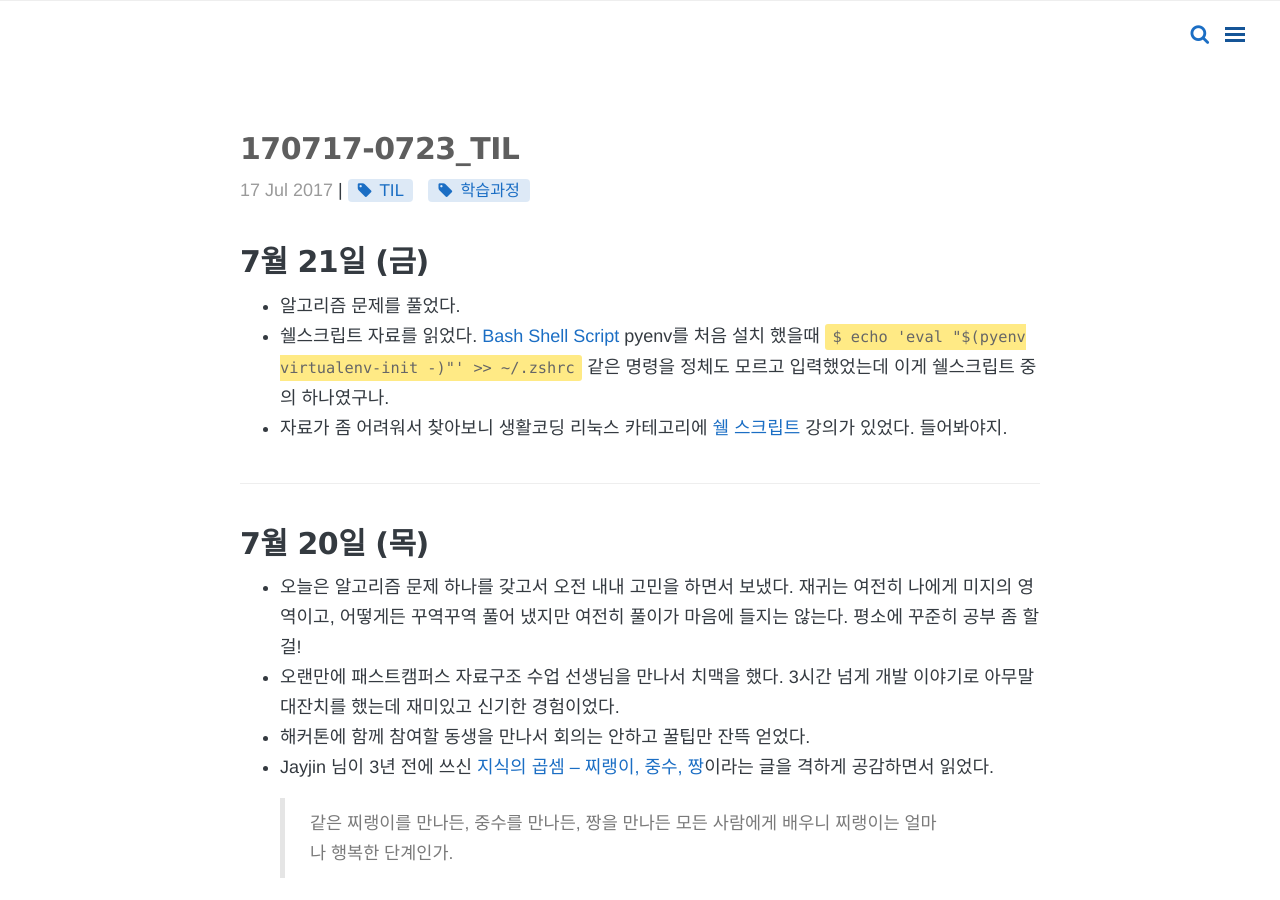
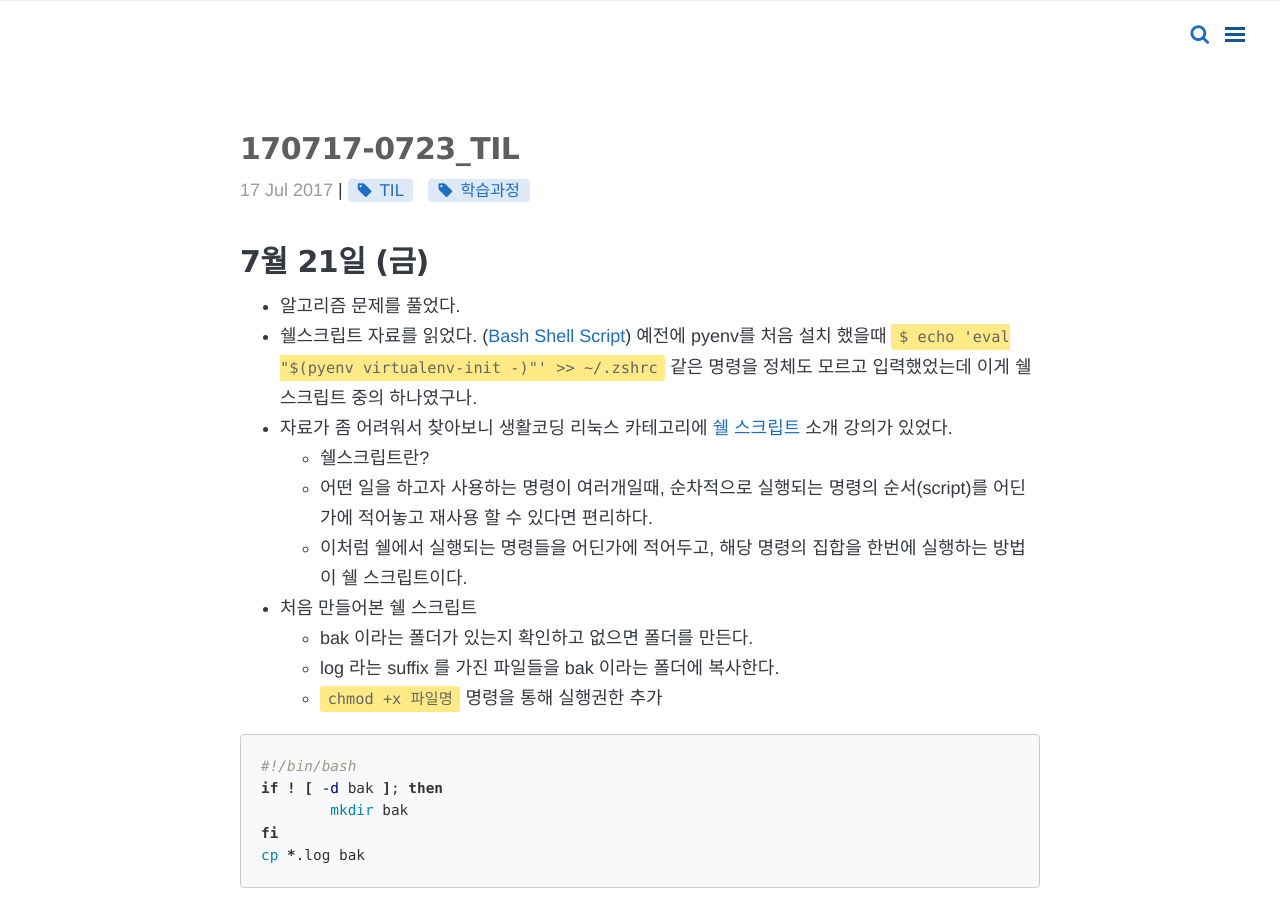
Before and after one commit to wayhome25/wayhome25.github.io, a Jekyll site: the page built from _posts/TIL(Today I Learned)/2017-07-17-07-23-TIL.md, in a window 1280 px wide and 900 px high. Built offline with Jekyll 4.4.1, drawn with Linux system fonts in a browser that asks for light colours; nearby versions of some CDN libraries; comment, search, counter and statistics services are not loaded.

Commit message:
add blog post

````diff
--- a/_posts/TIL(Today I Learned)/2017-07-17-07-23-TIL.md
+++ b/_posts/TIL(Today I Learned)/2017-07-17-07-23-TIL.md
@@ -9,8 +9,23 @@ comments: true
 
 # 7월 21일 (금)
 - 알고리즘 문제를 풀었다.
-- 쉘스크립트 자료를 읽었다. [Bash Shell Script](https://www.gitbook.com/book/mug896/shell-script/details) pyenv를 처음 설치 했을때 `$ echo 'eval "$(pyenv virtualenv-init -)"' >> ~/.zshrc` 같은 명령을 정체도 모르고 입력했었는데 이게 쉘스크립트 중의 하나였구나.
-- 자료가 좀 어려워서 찾아보니 생활코딩 리눅스 카테고리에 [쉘 스크립트](https://opentutorials.org/course/2598/14204) 강의가 있었다. 들어봐야지.
+- 쉘스크립트 자료를 읽었다. ([Bash Shell Script](https://www.gitbook.com/book/mug896/shell-script/details)) 예전에 pyenv를 처음 설치 했을때 `$ echo 'eval "$(pyenv virtualenv-init -)"' >> ~/.zshrc` 같은 명령을 정체도 모르고 입력했었는데 이게 쉘스크립트 중의 하나였구나.
+- 자료가 좀 어려워서 찾아보니 생활코딩 리눅스 카테고리에 [쉘 스크립트](https://opentutorials.org/course/2598/14204) 소개 강의가 있었다.
+  - 쉘스크립트란?
+  - 어떤 일을 하고자 사용하는 명령이 여러개일때, 순차적으로 실행되는 명령의 순서(script)를 어딘가에 적어놓고 재사용 할 수 있다면 편리하다.
+  - 이처럼 쉘에서 실행되는 명령들을 어딘가에 적어두고, 해당 명령의 집합을 한번에 실행하는 방법이 쉘 스크립트이다.
+- 처음 만들어본 쉘 스크립트
+  - bak 이라는 폴더가 있는지 확인하고 없으면 폴더를 만든다.
+  - log 라는 suffix 를 가진 파일들을 bak 이라는 폴더에 복사한다.
+  - `chmod +x 파일명` 명령을 통해 실행권한 추가
+
+```shell
+#!/bin/bash
+if ! [ -d bak ]; then
+        mkdir bak
+fi
+cp *.log bak
+```
 
 
 ---
````
